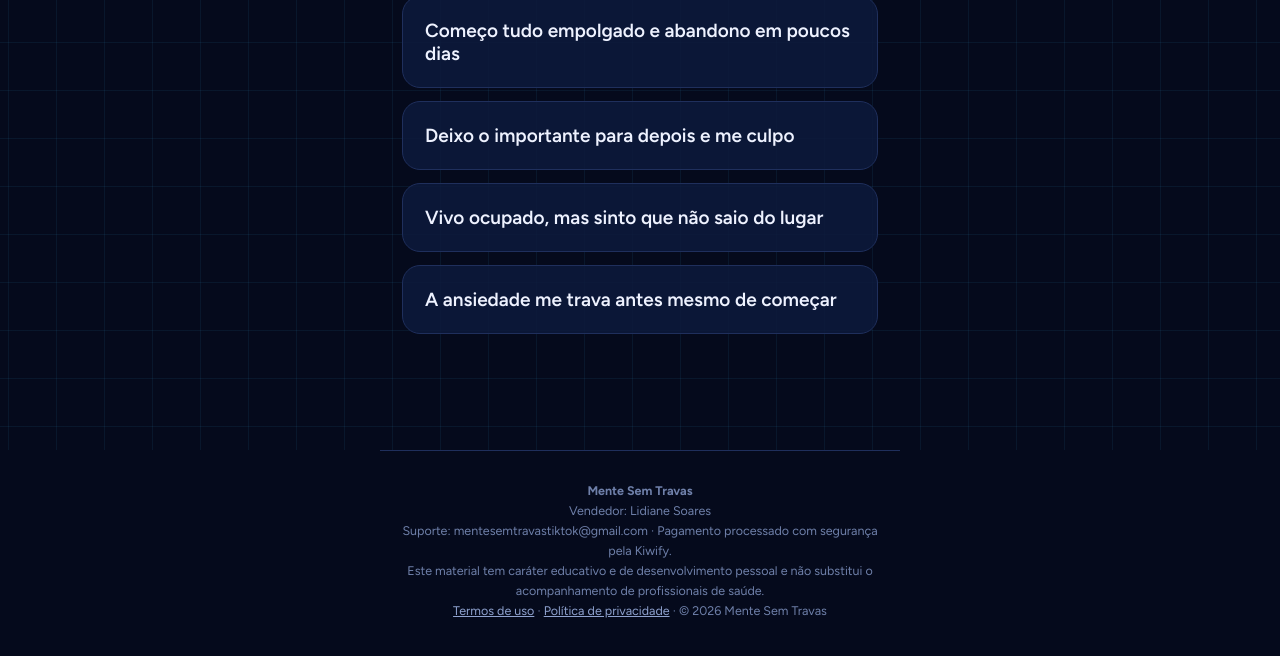
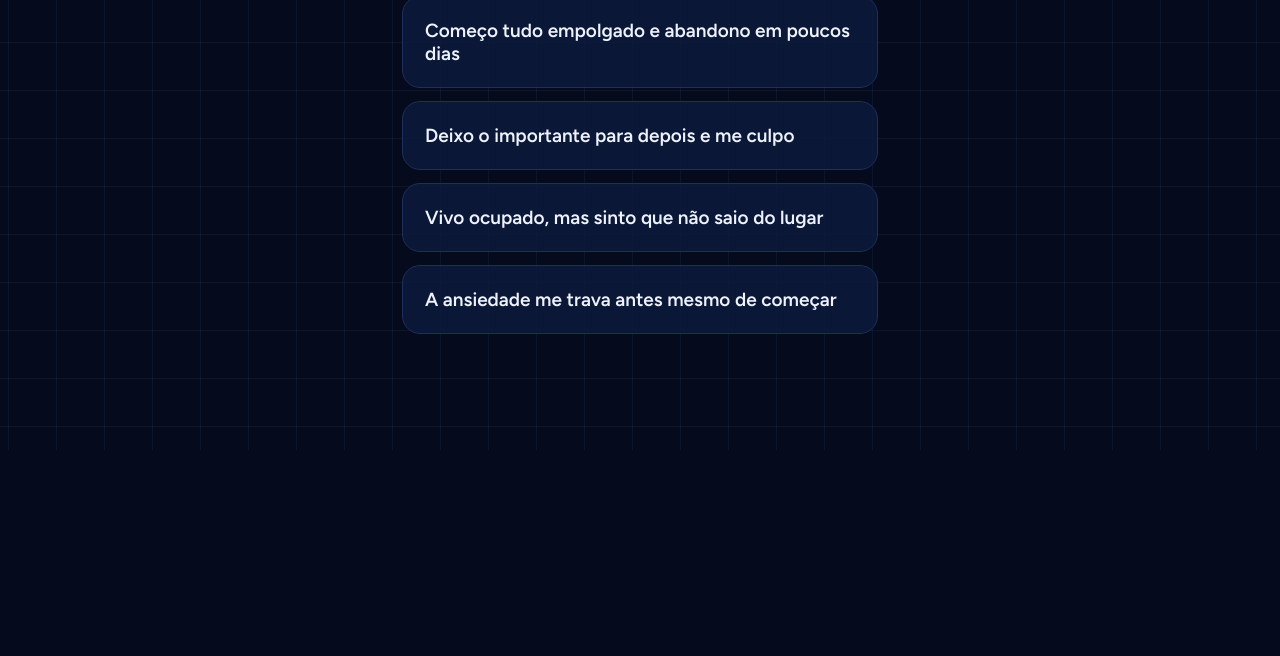
Before and after one commit to victorrafaelsm15/do-caos-ao-controle, a plain HTML site: page quiz/index.html in a window 1280 px wide. Shown: the part 350-1006 px from the top of the page. After the commit the page ends 800 px from the top, so only its background shows below. Drawn offline with Linux system fonts and the light colour scheme.

Commit message:
Remove rodapé do quiz
Co-Authored-By: Claude Opus 5.5 <noreply@anthropic.com>

```diff
--- a/quiz/index.html
+++ b/quiz/index.html
@@ -165,8 +165,6 @@ body{background:var(--ink);color:var(--text);font-family:var(--f-body);-webkit-f
 .offer .new{font-family:var(--f-display);font-size:46px;color:var(--glow);display:block;text-align:center;margin:2px 0 16px;text-shadow:0 0 24px rgba(70,200,255,.45)}
 .cta.alt{background:linear-gradient(180deg,#ffe27a,#ffc83d);box-shadow:0 0 0 1px rgba(255,255,255,.3) inset,0 14px 40px rgba(255,200,61,.35)}
 
-footer{position:relative;z-index:1;max-width:520px;margin:0 auto;padding:30px 22px 40px;color:#6f80aa;font-size:12.5px;line-height:1.6;text-align:center;border-top:1px solid var(--line)}
-footer a{color:#8fa2cf}
 </style>
 </head>
 <body>
@@ -285,13 +283,6 @@ footer a{color:#8fa2cf}
   </section>
 </main>
 
-<footer>
-  <div><b>Mente Sem Travas</b></div>
-  <div id="f-seller"></div>
-  <div>Suporte: mentesemtravastiktok@gmail.com · Pagamento processado com segurança pela Kiwify.</div>
-  <div>Este material tem caráter educativo e de desenvolvimento pessoal e não substitui o acompanhamento de profissionais de saúde.</div>
-  <div><a href="/termos.html">Termos de uso</a> · <a href="/privacidade.html">Política de privacidade</a> · © 2026 Mente Sem Travas</div>
-</footer>
 
 <script>
 /* ===== CONFIGURAÇÃO — edite aqui ===== */
@@ -303,7 +294,6 @@ const CONFIG = {
   priceOld:    'De R$ 22,80',
   pricePromo:  'R$ 16,90',
   showOfferAt: 0.87,          // mostra a oferta final quando o vídeo chega a 87% (fala da oferta)
-  seller:      'Vendedor: Lidiane Soares'               // ajuste igual ao rodapé da página de vendas
 };
 /* ===================================== */
 
@@ -354,7 +344,6 @@ function result(){
 // links e preços
 $('#cta-main').href=CONFIG.checkoutURL;$('#cta-promo').href=CONFIG.promoURL;
 $('#p-main').textContent=CONFIG.priceMain;$('#p-old').textContent=CONFIG.priceOld;$('#p-promo').textContent=CONFIG.pricePromo;
-$('#f-seller').textContent=CONFIG.seller;
 $('#cta-more').href=CONFIG.infoURL;$('#cta-more').onclick=()=>track('ClickSaibaMais');
 $('#cta-main').onclick=()=>track('ClickCheckout',{button:'principal'});
 $('#cta-promo').onclick=()=>track('ClickCheckout',{button:'promo'});
```
